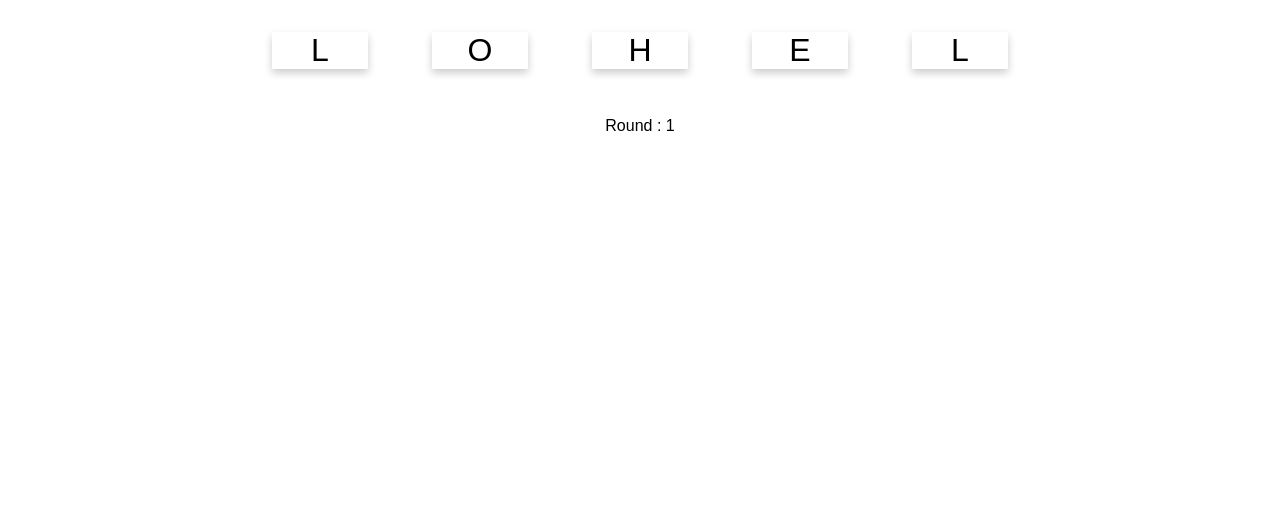
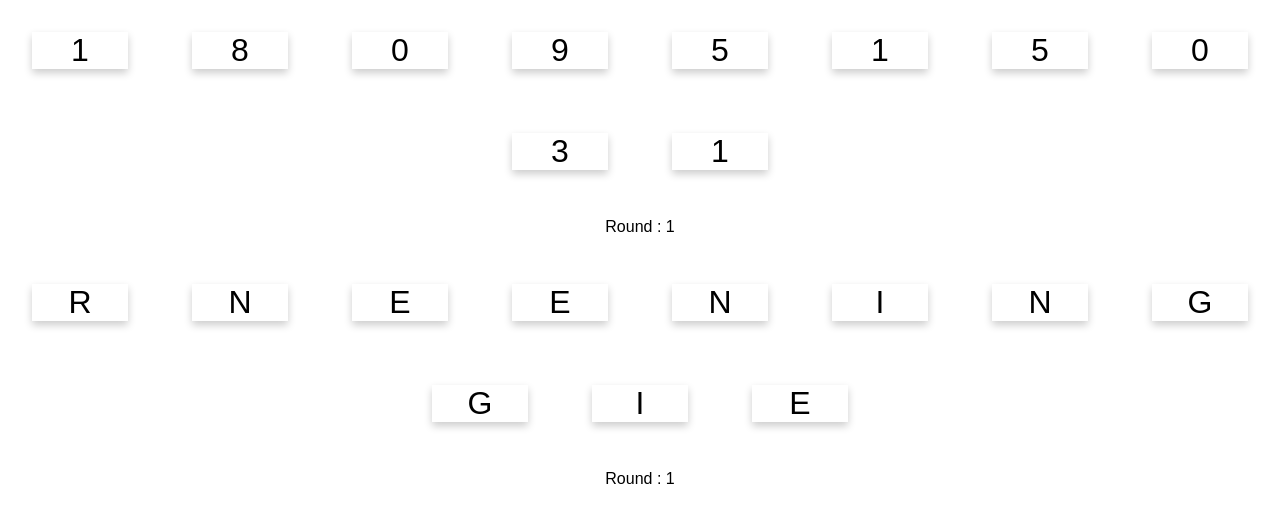
Before and after one commit to sunisathammasoon/card-game, a React (Create React App) app: page / in a window 1280 px wide. Shown: the top 522 px of the page. Built offline with nearby package versions, Linux system fonts and the light colour scheme.

Commit message:
Game ปรับรุง - เพิ่มการแสดงผลของคำศัพท์ใหม่

```diff
--- a/src/App.js
+++ b/src/App.js
@@ -2,13 +2,16 @@ import React, { Component } from 'react';
 import logo from './logo.svg';
 import './App.css';
 import WordCard from './WordCard';
+import Bowoffice from './Bowoffice';
 
-const word = "HELLO";
+const word = "5910110358";
+const bow = "Engineering";
 class App extends Component {
   render() {
     return (
     <div className="activecard">
     <WordCard value={word}/>
+    <Bowoffice value={bow}/>
     </div>
     );
    }
```
